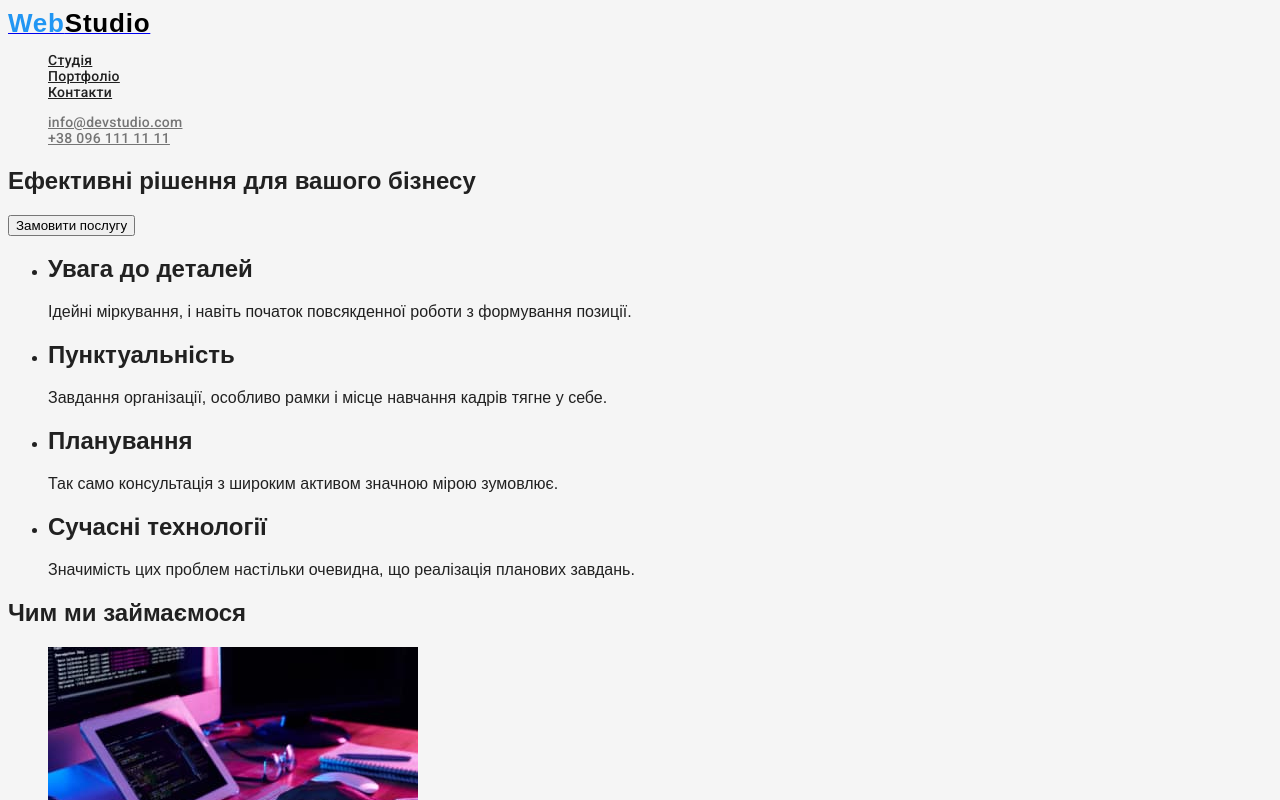
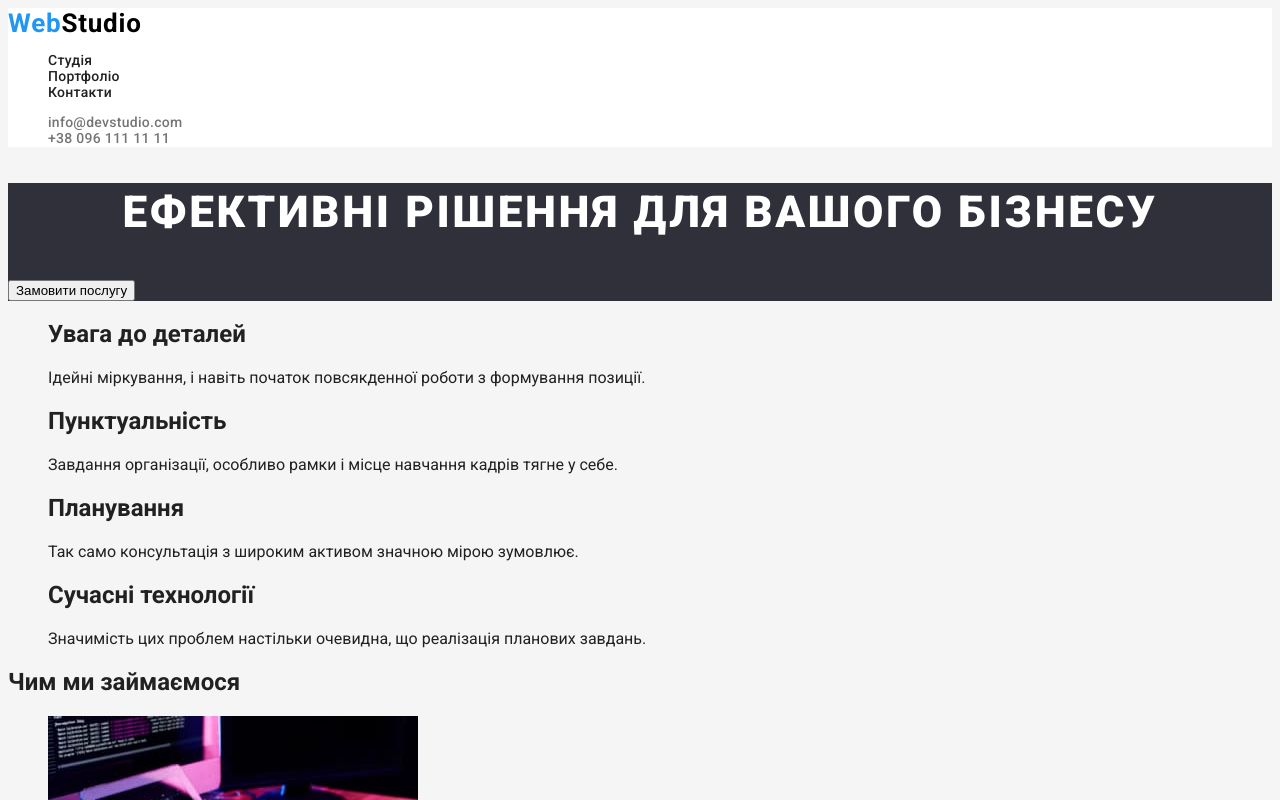
Before and after one commit to OksanaShyian/goit-markup-hw-02, a plain HTML site: page index.html in a window 1280 px wide. Shown: the top 800 px of the page. Drawn offline with Linux system fonts and the light colour scheme.

Commit message:
work css2

```diff
--- a/css/stilys.css
+++ b/css/stilys.css
@@ -1,22 +1,37 @@
-/* колір основного тексту #212121 */
-/* білий #FFFFFF */
-/* вторинний колір #757575 */
-/* акцент color: #2196F3 */
 /* акцент фону #2F303A */
 /* основний фон #F5F5F5 */
 /* вторинний колір фону #F5F4FA */
 
 body {
-	font-family: "Roboto Bold", sans-serif;
+	font-family: "Roboto", sans-serif;
 	background-color: #f5f5f5;
 	color: #212121;
+}
+:root {
+	--primary-text-color: #212121;
+	--title-text-color: #757575;
+	--accent-color: #2196f3;
+	--primary-white-color:#ffffff;
 }
 .list {
 	list-style: none;
 }
+.site-nav .link:hover,
+.site-nav .link:focus {
+	color: var(--accent-color);
+}
+.contacts-nav .link:hover,
+.contacts-nav .link:focus {
+	color: var(--accent-color);
+}
+.link {
+	text-decoration: none;
+}
+
 /* ---------------------HEADER----------------- */
-
-.logo-color,
+.page-header {
+	background-color: var(--primary-white-color);
+}
 .logo {
 	ont-family: "Raleway";
 	font-style: normal;
@@ -25,23 +40,47 @@ body {
 	line-height: 1.19;
 	letter-spacing: 0.03em;
 }
-.logo-color {
-	color: #2196f3;
+.logo {
+	color: var(--accent-color);
 }
-.logo {
+.heder-logo {
 	color: #000000;
 }
 .site-nav,
 .contacts-nav {
-	font-family: "Roboto";
 	font-weight: 500;
 	font-size: 14px;
 	line-height: 1.14;
 	letter-spacing: 0.02em;
 }
 .site-nav a {
-	color: #212121;
+	color: var(--primary-text-color);
 }
 .contacts-nav a {
-	color: #757575;
+	color: var(--title-text-color);
 }
+/* ---------------------HERO----------------- */
+.hero {
+	background-color: #2f303a;
+}
+.hero-title {
+	font-weight: 900;
+	font-size: 44px;
+	line-height: 1.36;
+	text-align: center;
+	letter-spacing: 0.06em;
+	text-transform: uppercase;
+	color: var(--primary-white-color);
+}
+.button {
+	color: var(--primary-text-color;
+	background-color: var(--accent-color);
+}
+.section {
+}
+.list {
+}
+.section-title {
+}
+.section-text {
+}
--- a/index.html
+++ b/index.html
@@ -16,40 +16,40 @@
 	<body>
 		<header class="page-header">
 			<nav>
-				<a href="/"><span class="logo-color">Web</span><span class="logo">Studio</span> </a>
+				<a href="./index.html" class="logo link" lang="en">Web<span class="heder-logo">Studio</span> </a>
 				<ul class="site-nav list">
-					<li><a class="linc" href="/">Студія</a></li>
-					<li><a class="linc" href="./portfolio.html">Портфоліо</a></li>
-					<li><a class="linc" href="">Контакти</a></li>
+					<li><a class="link" href="./index.html">Студія</a></li>
+					<li><a class="link" href="./portfolio.html">Портфоліо</a></li>
+					<li><a class="link" href="">Контакти</a></li>
 				</ul>
 			</nav>
 			<ul class="contacts-nav list">
-				<li><a class="linc" href="mailto:info@devstudio.com">info@devstudio.com</a></li>
-				<li><a class="linc" href="tel:+380961111111">+38 096 111 11 11</a></li>
+				<li><a class="link" href="mailto:info@devstudio.com">info@devstudio.com</a></li>
+				<li><a class="link" href="tel:+380961111111">+38 096 111 11 11</a></li>
 			</ul>
 		</header>
 		<main>
-			<section>
-				<h1>Ефективні рішення для вашого бізнесу</h1>
-				<button type="button">Замовити послугу</button>
+			<section class="hero">
+				<h1 class="hero-title">Ефективні рішення для вашого бізнесу</h1>
+				<button type="button" class="button">Замовити послугу</button>
 			</section>
 			<section>
-				<ul>
+				<ul class="section list">
 					<li>
-						<h2>Увага до деталей</h2>
-						<p>Ідейні міркування, і навіть початок повсякденної роботи з формування позиції.</p>
+						<h2 class="section-title">Увага до деталей</h2>
+						<p class="section-text">Ідейні міркування, і навіть початок повсякденної роботи з формування позиції.</p>
 					</li>
 					<li>
-						<h2>Пунктуальність</h2>
-						<p>Завдання організації, особливо рамки і місце навчання кадрів тягне у себе.</p>
+						<h2 class="section-title">Пунктуальність</h2>
+						<p class="section-text">Завдання організації, особливо рамки і місце навчання кадрів тягне у себе.</p>
 					</li>
 					<li>
-						<h2>Планування</h2>
-						<p>Так само консультація з широким активом значною мірою зумовлює.</p>
+						<h2 class="section-title">Планування</h2>
+						<p class="section-text">Так само консультація з широким активом значною мірою зумовлює.</p>
 					</li>
 					<li>
-						<h2>Сучасні технології</h2>
-						<p>Значимість цих проблем настільки очевидна, що реалізація планових завдань.</p>
+						<h2 class="section-title">Сучасні технології</h2>
+						<p class="section-text">Значимість цих проблем настільки очевидна, що реалізація планових завдань.</p>
 					</li>
 				</ul>
 			</section>
```
